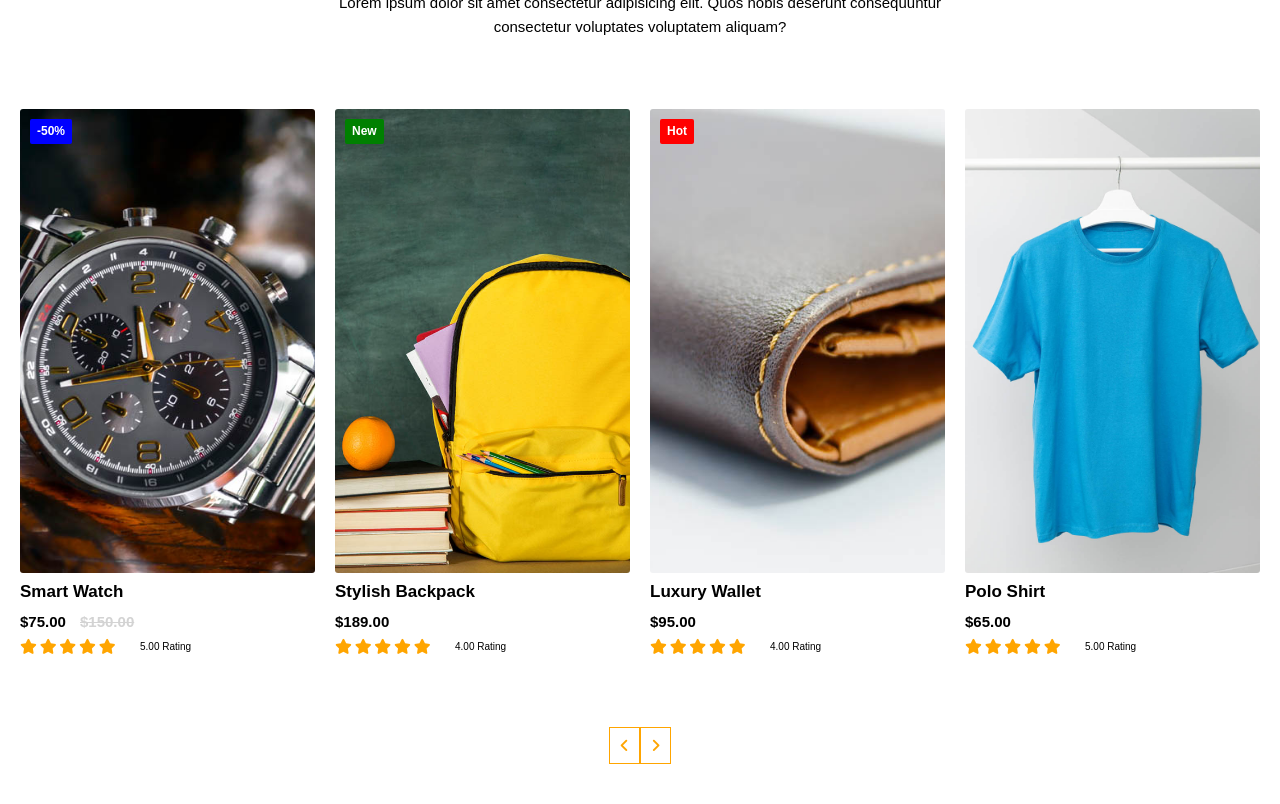
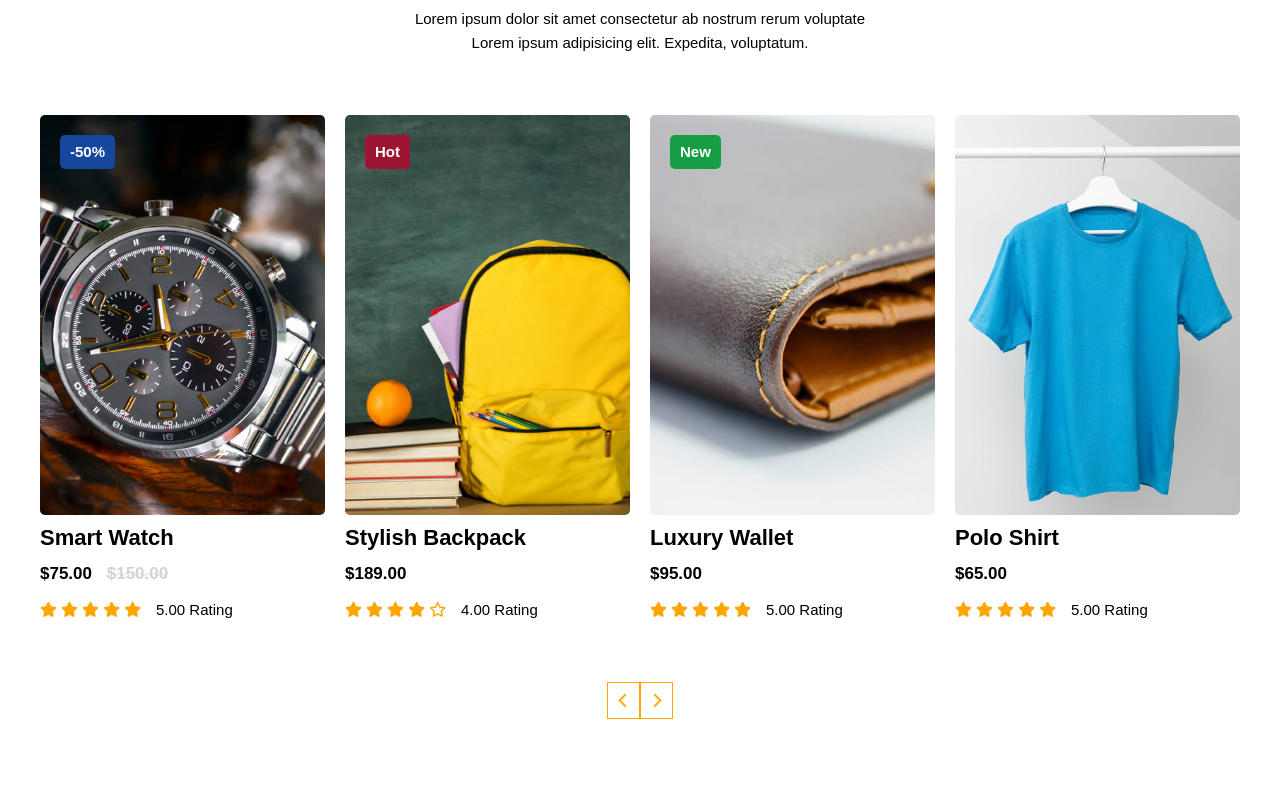
Before and after one commit to Hamza-Khoumane/Carousel--cart--Grid, a plain HTML site: page index.html in a window 1280 px wide. Shown: the part 136-940 px from the top of the page. After the commit the page ends 895 px from the top, so only its background shows below. Drawn offline with Linux system fonts and the light colour scheme.

Commit message:
Carousel Product With Grid version 1.2

```diff
--- a/index.html
+++ b/index.html
@@ -13,122 +13,100 @@
   </head>
   <body>
     <main class="carousel">
-      <div class="carousel__content">
+      <section class="carousel__content">
         <h6 class="carousel__content--mini-title">Most Popular Products</h6>
+        <h2 class="carousel__content--title">Best Selling Items</h2>
+        <p class="carousel__content--desc">
+          Lorem ipsum dolor sit amet consectetur ab nostrum rerum voluptate
+          <span>Lorem ipsum adipisicing elit. Expedita, voluptatum.</span>
+        </p>
+      </section>
 
-        <h2 class="carousel__content--title">Best Selling Items</h2>
-
-        <p class="carousel__content--para">
-          Lorem ipsum dolor sit amet consectetur adipisicing elit. Quos nobis
-          deserunt consequuntur
-
-          <span> consectetur voluptates voluptatem aliquam?</span>
-        </p>
-      </div>
-
-      <section class="carousel__cards">
-        <div class="carousel__cards--card">
-          <figure class="carousel__cards--card__image">
-            <img src="images/6.1.jpg" alt="" loading="lazy" />
+      <section class="carousel__products">
+        <div class="carousel__products--product">
+          <figure class="carousel__products--product__img">
+            <img loading="lazy" src="images/6.1.jpg" alt="Smart Watch" />
           </figure>
 
-          <h4 class="carousel__cards--card__title">Smart Watch</h4>
+          <h3 class="carousel__products--product__name">Smart Watch</h3>
 
-          <div class="carousel__cards--card__price">
-            <h5>$75.00</h5>
-            <h5>$150.00</h5>
-          </div>
+          <h4 class="carousel__products--product__price">
+            $75.00 <span>$150.00</span>
+          </h4>
 
-          <div class="carousel__cards--card__rating">
-            <div>
+          <p class="carousel__products--product__rating-star">
             <i class="fa-solid fa-star"></i>
             <i class="fa-solid fa-star"></i>
             <i class="fa-solid fa-star"></i>
             <i class="fa-solid fa-star"></i>
             <i class="fa-solid fa-star"></i>
+          </p>
+
+          <p class="carousel__products--product__rating-number">5.00 Rating</p>
+
+          <h6 class="carousel__products--product__badge discount">-50%</h6>
         </div>
 
-            <span>5.00 Rating</span>
+        <div class="carousel__products--product">
+          <figure class="carousel__products--product__img">
+            <img loading="lazy" src="images/6.2.jpg" alt="Stylish Backpack" />
+          </figure>
+          <h3 class="carousel__products--product__name">Stylish Backpack</h3>
+          <h4 class="carousel__products--product__price">$189.00</h4>
+
+          <p class="carousel__products--product__rating-star">
+            <i class="fa-solid fa-star"></i>
+            <i class="fa-solid fa-star"></i>
+            <i class="fa-solid fa-star"></i>
+            <i class="fa-solid fa-star"></i>
+            <i class="fa-regular fa-star"></i>
+          </p>
+
+          <p class="carousel__products--product__rating-number">4.00 Rating</p>
+          <h6 class="carousel__products--product__badge hot">Hot</h6>
         </div>
 
-          <span>-50%</span>
-        </div>
-
-        <div class="carousel__cards--card">
-          <figure class="carousel__cards--card__image">
-            <img src="images/6.2.jpg" alt="" loading="lazy" />
+        <div class="carousel__products--product">
+          <figure class="carousel__products--product__img">
+            <img loading="lazy" src="images/6.3.jpg" alt="Luxury Wallet" />
           </figure>
 
-          <h4 class="carousel__cards--card__title">Stylish Backpack</h4>
+          <h3 class="carousel__products--product__name">Luxury Wallet</h3>
+          <h4 class="carousel__products--product__price">$95.00</h4>
 
-          <h5 class="carousel__cards--card__price-1">$189.00</h5>
-
-          <div class="carousel__cards--card__rating">
-            <div>
+          <p class="carousel__products--product__rating-star">
             <i class="fa-solid fa-star"></i>
             <i class="fa-solid fa-star"></i>
             <i class="fa-solid fa-star"></i>
             <i class="fa-solid fa-star"></i>
             <i class="fa-solid fa-star"></i>
+          </p>
+
+          <p class="carousel__products--product__rating-number">5.00 Rating</p>
+          <h6 class="carousel__products--product__badge new">New</h6>
         </div>
 
-            <span>4.00 Rating</span>
-          </div>
-
-          <span>New</span>
-        </div>
-
-        <div class="carousel__cards--card">
-          <figure class="carousel__cards--card__image">
-            <img src="images/6.3.jpg" alt="" loading="lazy" />
+        <div class="carousel__products--product">
+          <figure class="carousel__products--product__img">
+            <img loading="lazy" src="images/6.4.jpg" alt="Polo Shirt" />
           </figure>
-
-          <h4 class="carousel__cards--card__title">Luxury Wallet</h4>
-
-          <h5 class="carousel__cards--card__price-1">$95.00</h5>
-
-          <div class="carousel__cards--card__rating">
-            <div>
+          <h3 class="carousel__products--product__name">Polo Shirt</h3>
+          <h4 class="carousel__products--product__price">$65.00</h4>
+          <p class="carousel__products--product__rating-star">
             <i class="fa-solid fa-star"></i>
             <i class="fa-solid fa-star"></i>
             <i class="fa-solid fa-star"></i>
             <i class="fa-solid fa-star"></i>
             <i class="fa-solid fa-star"></i>
-            </div>
-
-            <span>4.00 Rating</span>
-          </div>
-
-          <span>Hot</span>
-        </div>
-
-        <div class="carousel__cards--card">
-          <figure class="carousel__cards--card__image">
-            <img src="images/6.4.jpg" alt="" loading="lazy" />
-          </figure>
-
-          <h4 class="carousel__cards--card__title">Polo Shirt</h4>
-
-          <h5 class="carousel__cards--card__price-1">$65.00</h5>
-
-          <div class="carousel__cards--card__rating">
-            <div>
-              <i class="fa-solid fa-star"></i>
-              <i class="fa-solid fa-star"></i>
-              <i class="fa-solid fa-star"></i>
-              <i class="fa-solid fa-star"></i>
-              <i class="fa-solid fa-star"></i>
-            </div>
-
-            <span>5.00 Rating</span>
-          </div>
+          </p>
+          <p class="carousel__products--product__rating-number">5.00 Rating</p>
         </div>
       </section>
 
-      <div class="carousel__angles">
-        <i class="fa-sharp fa-solid fa-angle-left"></i>
-        <i class="fa-sharp fa-solid fa-angle-right"></i>
-      </div>
+      <section class="carousel__nav">
+        <i class="fa-solid fa-chevron-left"></i>
+        <i class="fa-solid fa-chevron-right"></i>
+      </section>
     </main>
   </body>
 </html>
--- a/style.css
+++ b/style.css
@@ -1,36 +1,17 @@
 .carousel {
-  padding: 4rem 2rem;
+  display: grid;
+  grid-template-rows: repeat(3, min-content);
+  gap: 6rem;
 
-  display: grid;
-  grid-template-columns: 1fr;
-  grid-template-rows: repeat(3, min-content);
-
-  gap: 7rem;
-}
-
-.carousel__angles {
-  display: grid;
-  grid-template-columns: repeat(2, min-content);
-  /* justify-self: center; */
-  justify-content: center;
-}
-
-.carousel__angles i {
-  color: orange;
-  border: 1px solid orange;
-  padding: 1rem;
-
-  cursor: pointer;
+  padding: 4rem;
 }
 
 .carousel__content {
+  justify-self: center;
+  text-align: center;
+
   display: grid;
-  grid-template-columns: 1fr;
   grid-template-rows: repeat(3, min-content);
-  justify-items: center;
-
-  /* justify-self: center;
-  text-align: center; */
   gap: 1rem;
 }
 
@@ -38,99 +19,101 @@
   color: blue;
 }
 
-.carousel__content--para span {
-  display: block;
-  text-align: center;
+.carousel__content--title {
+  font-size: 4rem;
 }
 
-.carousel__cards {
+.carousel__content--desc span {
+  display: block;
+}
+
+.carousel__products {
   display: grid;
   grid-template-columns: repeat(4, 1fr);
   gap: 2rem;
 }
 
-.carousel__cards--card {
+.carousel__products--product {
   display: grid;
+  grid-template-columns: repeat(5, 1fr);
   grid-template-rows: repeat(4, min-content);
-  align-items: center;
   gap: 0.5rem;
 
   position: relative;
 }
 
-.carousel__cards--card > span {
+.carousel__products--product__img {
+  grid-column: 1 / -1;
+  grid-row: 1 / 2;
+
+  height: 40rem;
+}
+
+.carousel__products--product__img img {
+  border-radius: 0.5rem;
+}
+
+.carousel__products--product__name {
+  grid-column: 1 / -1;
+  grid-row: 2 / 3;
+}
+
+.carousel__products--product__price {
+  grid-column: 1 / -1;
+  grid-row: 3 / 4;
+}
+
+.carousel__products--product__price span {
+  display: inline-block;
+  margin-left: 1rem;
+  text-decoration: 1px line-through wavy;
+  color: lightgray;
+}
+
+.carousel__products--product__rating-star {
+  grid-column: 1 / -1;
+  grid-row: 5 / 6;
+
+  color: orange;
+}
+
+.carousel__products--product__rating-number {
+  grid-column: 3 / -1;
+  grid-row: 5 / 6;
+}
+
+.carousel__products--product__badge {
   position: absolute;
-  content: "";
-  top: 1rem;
-  left: 1rem;
-  font-size: 1.2rem;
-  font-weight: 600;
-  padding: 3px 7px;
-  border-radius: 2px;
+  top: 2rem;
+  left: 2rem;
+  padding: 0.5rem 1rem;
+  border-radius: 0.5rem;
+  font-size: 1.5rem;
   color: white;
 }
 
-.carousel__cards--card:nth-child(1) > span {
-  background-color: blue;
+.carousel__products--product__badge.discount {
+  background-color: rgb(21, 71, 158);
 }
 
-.carousel__cards--card:nth-child(2) > span {
-  background-color: green;
+.carousel__products--product__badge.hot {
+  background-color: rgb(158, 21, 51);
 }
 
-.carousel__cards--card:nth-child(3) > span {
-  background-color: red;
+.carousel__products--product__badge.new {
+  background-color: rgb(21, 158, 67);
 }
 
-.carousel__cards--card__image {
-  grid-column: 1/-1;
-  grid-row: 1 / span 1;
-
-  width: 100%;
-  height: 58vh;
+.carousel__nav {
+  display: grid;
+  grid-template-columns: repeat(2, min-content);
+  justify-content: center;
 }
 
-.carousel__cards--card__image img {
-  border-radius: 0.3rem;
+.carousel__nav .fa-chevron-left,
+.carousel__nav .fa-chevron-right {
+  padding: 1rem;
+  border: 1px solid orange;
+  color: orange;
+  cursor: pointer;
 }
-
-.carousel__cards--card__title {
-  grid-column: 1/-1;
-  grid-row: 2 / span 1;
-}
-
-.carousel__cards--card__price {
-  grid-column: 1/-1;
-  grid-row: 3 / span 1;
-
-  display: grid;
-  grid-template-columns: 6rem 4rem;
-  justify-items: start;
-}
-
-.carousel__cards--card__price h5:nth-child(2) {
-  color: lightgray;
-  text-decoration: line-through solid 1px lightgray;
-}
-
-.carousel__cards--card__price-1 {
-  grid-column: 1/-1;
-  grid-row: 3 / span 1;
-}
-
-.carousel__cards--card__rating {
-  grid-column: 1/-1;
-  grid-row: 4 / span 1;
-
-  display: grid;
-  grid-template-columns: 10rem 6rem;
-  gap: 2rem;
-}
-
-.carousel__cards--card__rating i {
-  color: orange;
-}
-
-.carousel__cards--card__rating span {
-  font-weight: 400;
-}
```
Lines whose indentation alone changed are shown as unchanged.
